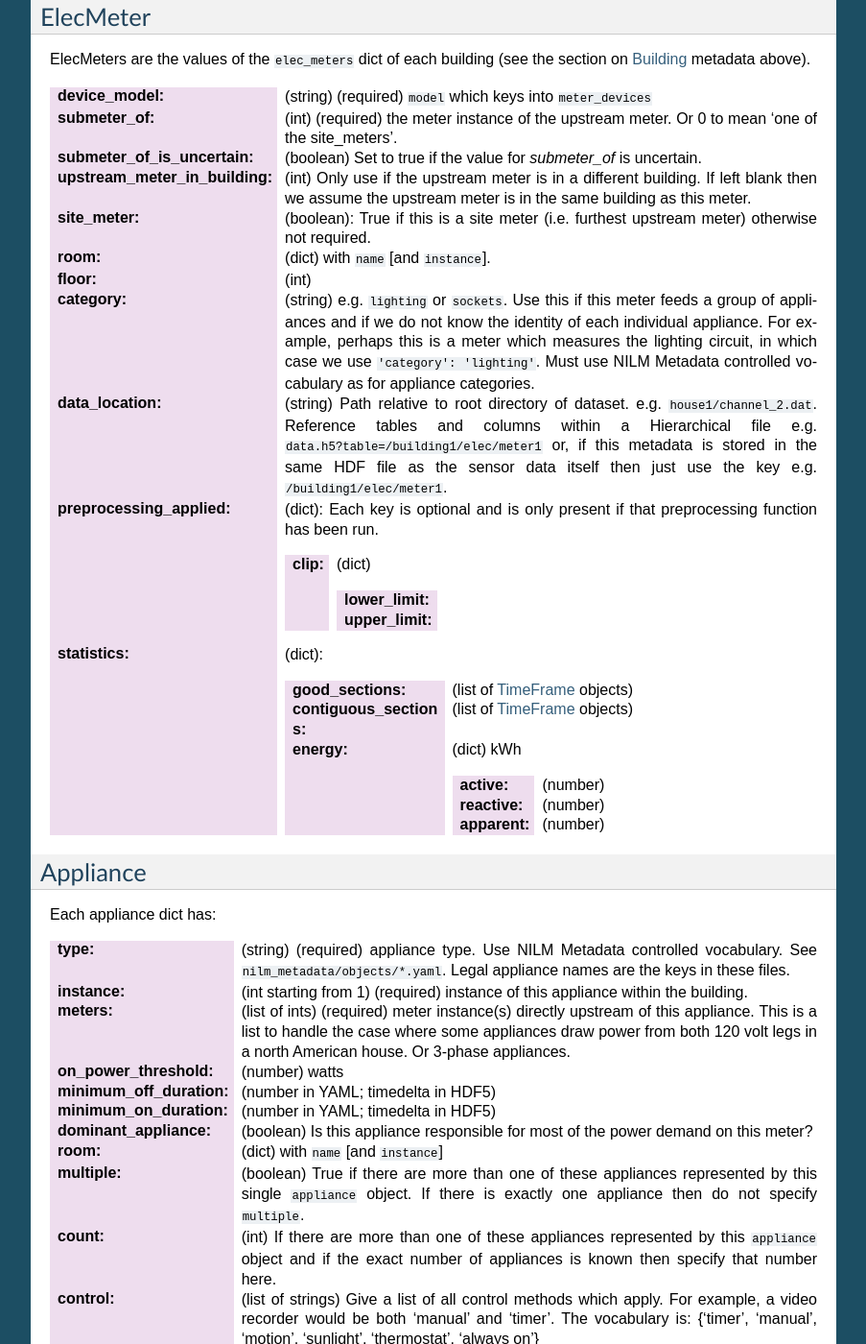
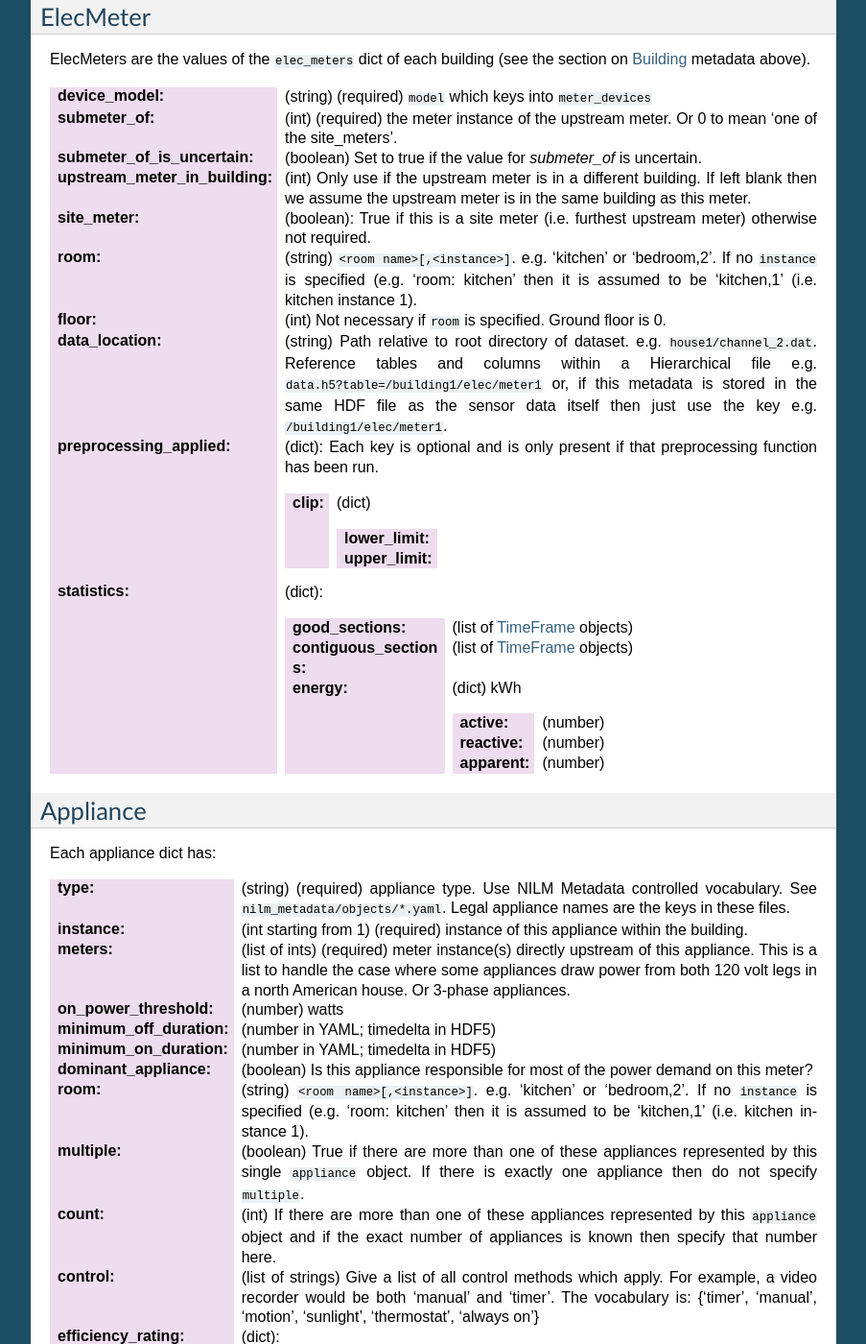
Before and after one commit to nilmtk/nilm_metadata, a Sphinx documentation site: the page built from docs/source/dataset_metadata.rst, in a window 1280 px wide and 1400 px high, scrolled down 2817 px. Shown: the whole window at 96% size, without its empty margins (198-1101 px from the left). Built offline with Sphinx 7.4.7, drawn with Linux system fonts in a browser that asks for light colours.

Commit message:
removing ElecMeter:category.  Also clarifying `room`.

```diff
--- a/docs/source/dataset_metadata.rst
+++ b/docs/source/dataset_metadata.rst
@@ -194,18 +194,11 @@ section on `Building`_ metadata above).
                              the same building as this meter.
 :site_meter: (boolean): True if this is a site meter (i.e. furthest
              upstream meter) otherwise not required.
-
-:room: (dict) with ``name`` [and ``instance``].
-
-:floor: (int)
-
-:category: (string) e.g. ``lighting`` or ``sockets``.  Use this if this meter
-           feeds a group of appliances and if we do not know the
-           identity of each individual appliance.  For example, perhaps
-           this is a meter which measures the lighting circuit,
-           in which case we use ``'category': 'lighting'``.
-           Must use NILM Metadata controlled vocabulary as for
-           appliance categories.
+:room: (string) ``<room name>[,<instance>]``.  e.g. 'kitchen' or
+       'bedroom,2'.  If no ``instance`` is specified (e.g. 'room:
+       kitchen' then it is assumed to be 'kitchen,1'
+       (i.e. kitchen instance 1).
+:floor: (int) Not necessary if ``room`` is specified. Ground floor is 0.
 
 :data_location: (string) Path relative to root directory of
      dataset. e.g. ``house1/channel_2.dat``. Reference
@@ -253,7 +246,10 @@ Each appliance dict has:
 :minimum_on_duration: (number in YAML; timedelta in HDF5)
 :dominant_appliance: (boolean) Is this appliance responsible for
           most of the power demand on this meter?
-:room: (dict) with ``name`` [and ``instance``]
+:room: (string) ``<room name>[,<instance>]``.  e.g. 'kitchen' or
+       'bedroom,2'.  If no ``instance`` is specified (e.g. 'room:
+       kitchen' then it is assumed to be 'kitchen,1'
+       (i.e. kitchen instance 1).
 :multiple: (boolean) True if there are more than one
            of these appliances represented by this single
            ``appliance`` object.
```
